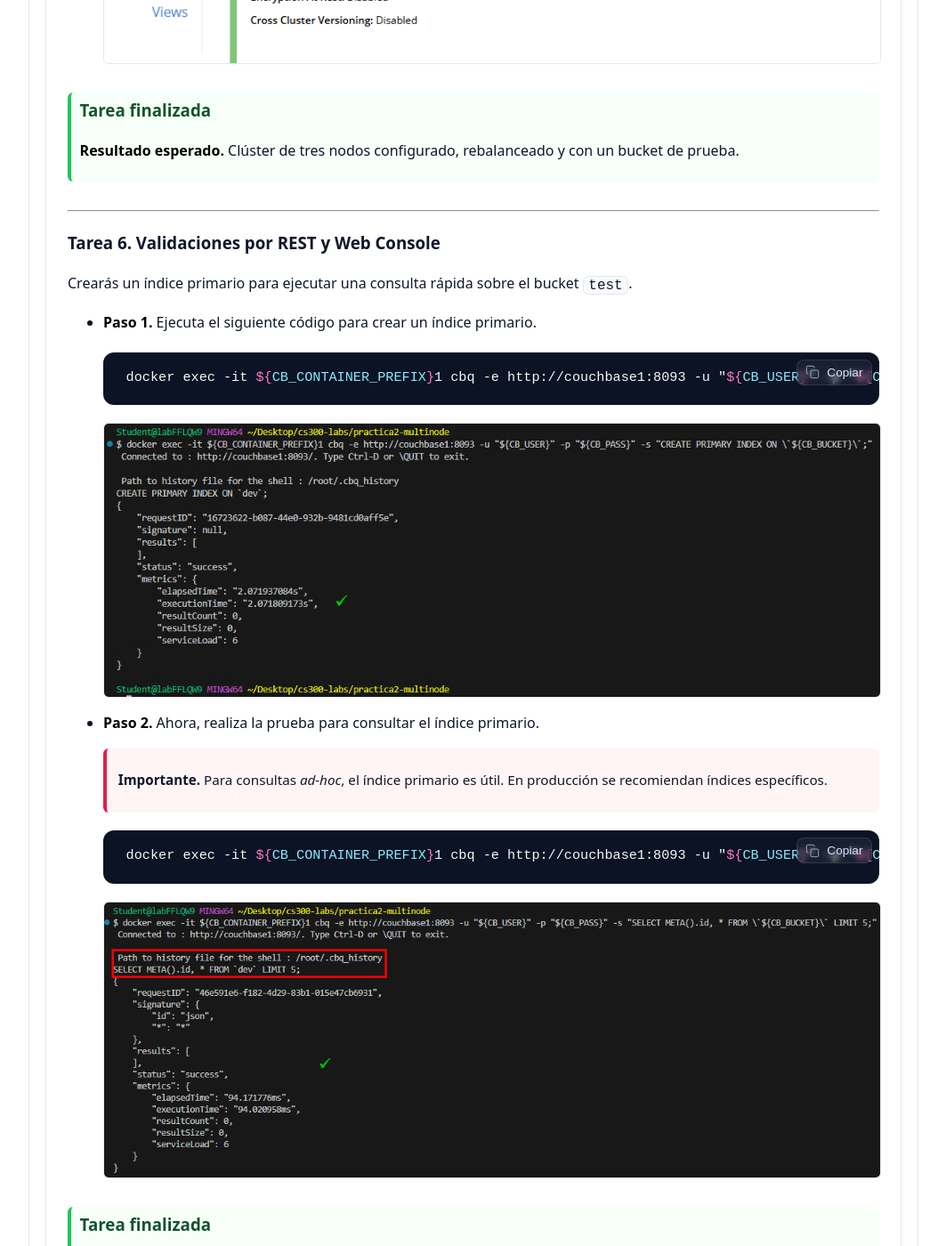
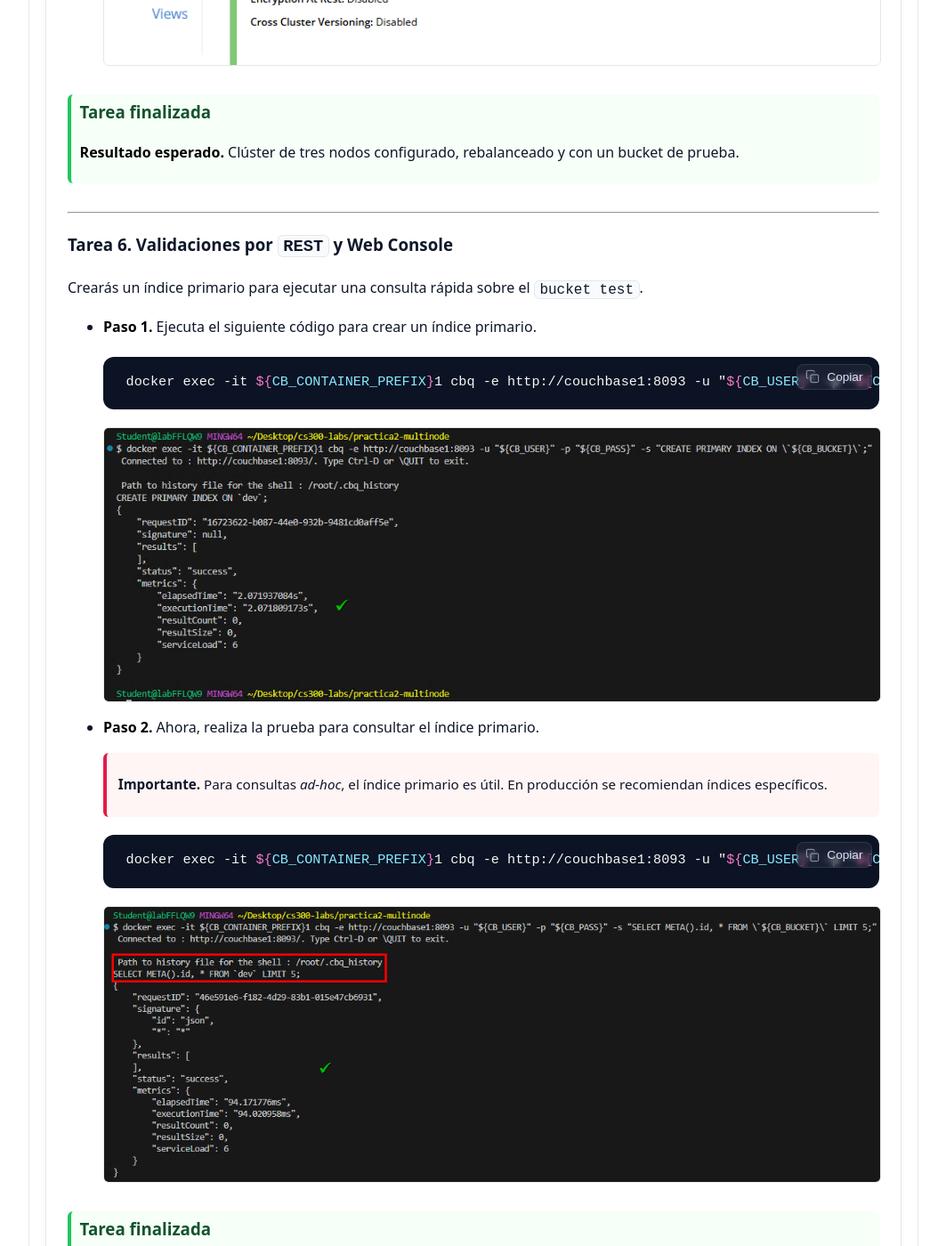
Before and after one commit to Netec-Mx/CS300_INT, a Jekyll site: the page built from labs/lab2/lab2.md, in a window 1280 px wide and 1400 px high, scrolled down 14432 px. Shown: the whole window at 89% size, without its empty margins (108-1171 px from the left). Built offline with Jekyll 4.4.1, drawn with Linux system fonts in a browser that asks for light colours; some of the changed text lies outside the part shown.

Commit message:
Update lab2.md

````diff
--- a/labs/lab2/lab2.md
+++ b/labs/lab2/lab2.md
@@ -459,7 +459,7 @@ Consultarás endpoints `REST` y validarás desde la consola web que existen tres
 
 - **Paso 1.** Valida los nodos mediante el endpoint `REST`.
 
-  > **Importante.** Recuerda que la salida de la inforamción es demasiada extensa, puedes analizarla o interrumpirla con **`CTRL + C`**
+  > **Importante.** Recuerda que la salida de la inforamción es demasiada extensa, puedes analizarla o interrumpirla con **`CTRL + C`**.
   {: .lab-note .important .compact}
 
   ```bash
@@ -483,7 +483,7 @@ Consultarás endpoints `REST` y validarás desde la consola web que existen tres
 
   ![cbase10]({{ page.images_base | relative_url }}/10.png)
 
-- **Paso 4.** Da clic en la opción de **Buckets** y verás que aplicó la distribución a los tres nodos.
+- **Paso 4.** Da clic en la opción de **`Buckets`** y verás que aplicó la distribución a los tres nodos.
 
   ![cbase11]({{ page.images_base | relative_url }}/11.png)
 
@@ -493,9 +493,9 @@ Consultarás endpoints `REST` y validarás desde la consola web que existen tres
 
 ---
 
-### Tarea 6. Validaciones por REST y Web Console
+### Tarea 6. Validaciones por `REST` y Web Console
 
-Crearás un índice primario para ejecutar una consulta rápida sobre el bucket `test`.
+Crearás un índice primario para ejecutar una consulta rápida sobre el `bucket test`.
 
 
 - **Paso 1.** Ejecuta el siguiente código para crear un índice primario.
````
Also changed, not shown: other parts of labs/lab2/lab2.md (+6 -6 lines).
